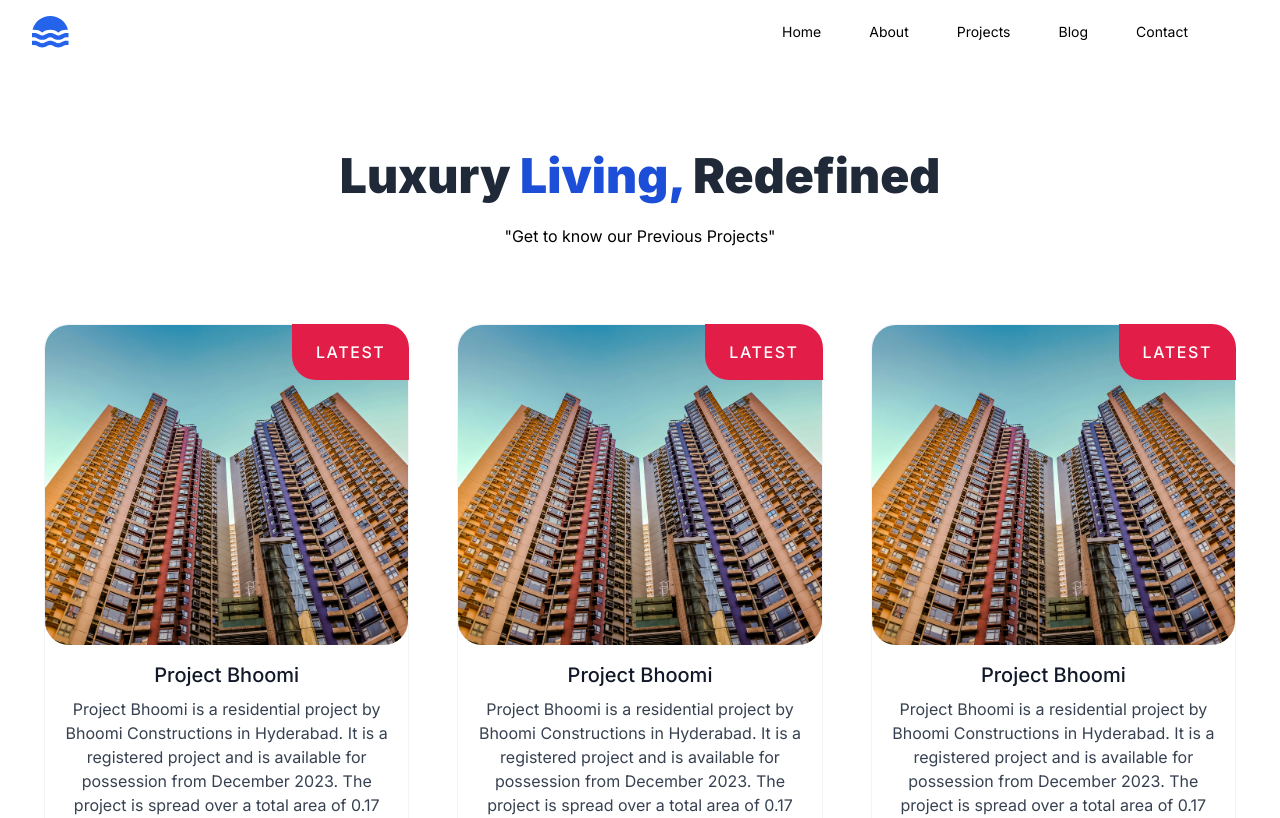
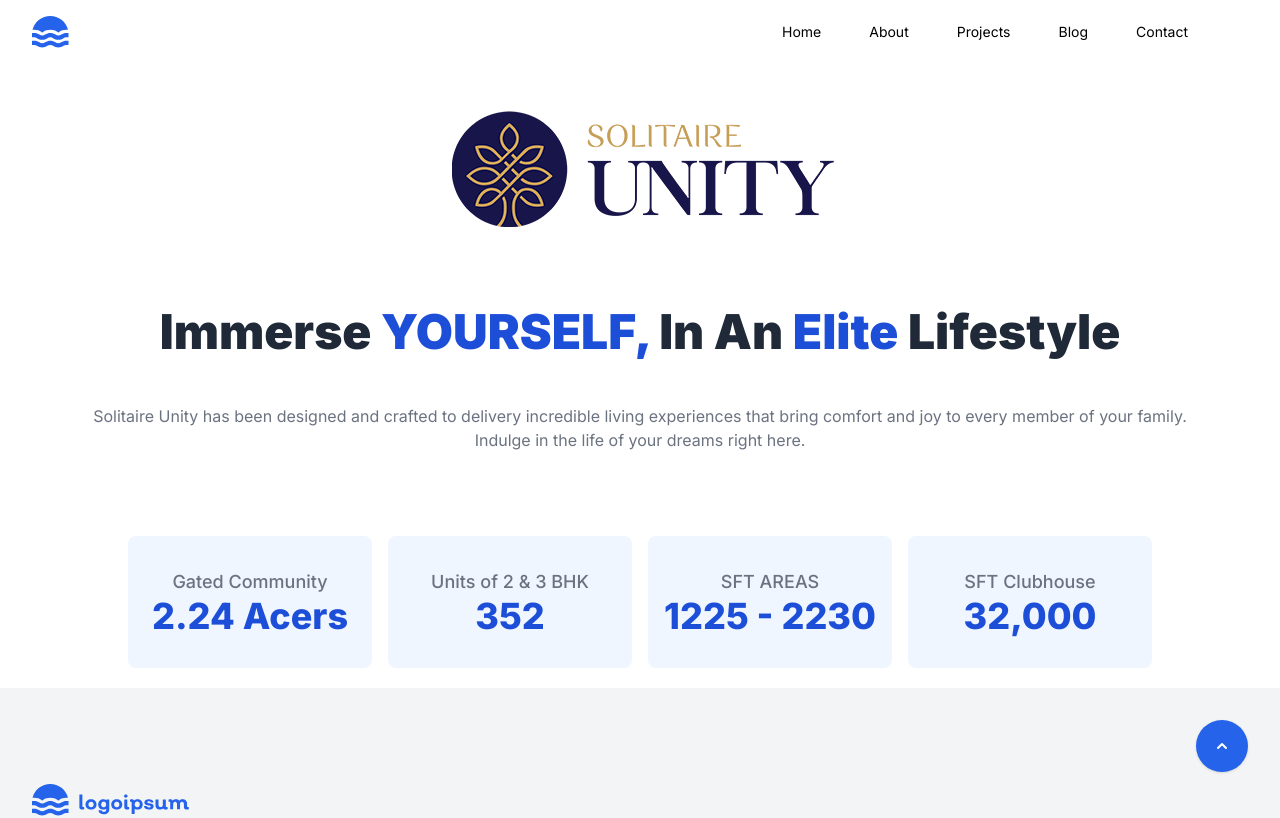
Before and after one commit to rohit27-2/technopolis, a Next.js app: page /projects in a window 1280 px wide. Shown: the top 818 px of the page. Built offline with nearby package versions, Linux system fonts and the light colour scheme.

Commit message:
New section

```diff
--- a/app/projects/page.jsx
+++ b/app/projects/page.jsx
@@ -8,104 +8,41 @@ function ProjectPage() {
             <Header />
             <div className='mt-8 '>
                 <div className='flex flex-col items-center' >
-                    <h1 className='mt-8 p-6 text-5xl font-black text-gray-800'>Luxury  <span className='text-blue-700'>Living, </span>Redefined </h1>
-                    <p >"Get to know our Previous Projects"</p>
+
+                    <img src="solitaire-logo.jpg" alt="" />
+
+                    <h1 className=' mt-8 p-6 md:p-8 text-5xl font-black text-gray-800'>Immerse  <span className='text-blue-700'>YOURSELF, </span>In An <span className='text-blue-700'>Elite</span> Lifestyle </h1>
+                    <center>
+                        <p className='px-10 py-4 text-gray-500'>Solitaire Unity has been designed and crafted to delivery incredible living experiences that bring comfort and joy to every member of your family. <br /> Indulge in the life of your dreams right here.</p>
+                    </center>
                 </div >
-                <div className='grid grid-cols-1 gap-2 sm:grid-cols-2 lg:grid-cols-3 p-6'>
-                    <div className='flex  mt-8 p-5 '>
-                        <div className="relative block rounded-3xl border border-gray-100">
-                            <span
-                                className="absolute -right-px -top-px rounded-bl-3xl rounded-tr-3xl bg-rose-600 px-6 py-4 font-medium uppercase tracking-widest text-white"
-                            >
-                                Latest
-                            </span>
+                <div className="mt-8 sm:mt-12 px-20 mr-12 ml-12 py-5">
+                    <dl className="grid grid-cols-1 gap-4 sm:grid-cols-4">
+                        <div className="flex flex-col justify-between rounded-lg bg-blue-50 px-4 py-8 text-center">
+                            <dt className=" text-lg font-medium text-gray-500">Gated Community</dt>
 
-                            <img
-                                src="Project.jpg"
-                                alt=""
-                                className="h-80 w-full rounded-3xl object-cover"
-                            />
-
-                            <div className="p-4 text-center">
-                                <strong className="text-xl font-medium text-gray-900"> Project Bhoomi </strong>
-
-                                <p className="mt-2 text-pretty text-gray-700">
-
-                                    Project Bhoomi is a residential project by Bhoomi Constructions in Hyderabad. It is a registered project and is available for possession from December 2023. The project is spread over a total area of 0.17 acres of land. Project Bhoomi has a total of 1 tower. The construction is of 5 floors. An accommodation of 10 units has been provided.
-                                </p>
-
-                                {/* <button
-                                    className="mt-4 w-full block rounded-md border border-indigo-900 bg-indigo-900 px-5 py-3 text-sm font-medium uppercase tracking-widest text-white transition-colors hover:bg-white hover:text-indigo-900"
-                                >
-                                    <a href="/projects">View More</a>
-                                </button> */}
-                            </div>
+                            <dd className="text-3xl font-extrabold text-blue-700 md:text-4xl">2.24 Acers</dd>
                         </div>
 
-                    </div>
-                    <div className='flex mt-8 p-5 '>
-                        <div className="relative block rounded-3xl border border-gray-100">
-                            <span
-                                className="absolute -right-px -top-px rounded-bl-3xl rounded-tr-3xl bg-rose-600 px-6 py-4 font-medium uppercase tracking-widest text-white"
-                            >
-                                Latest
-                            </span>
+                        <div className="flex flex-col justify-between rounded-lg bg-blue-50 px-4 py-8 text-center">
+                            <dt className=" text-lg font-medium text-gray-500">Units of  2 & 3 BHK</dt>
 
-                            <img
-                                src="Project.jpg"
-                                alt=""
-                                className="h-80 w-full rounded-3xl object-cover"
-                            />
-
-                            <div className="p-4 text-center">
-                                <strong className="text-xl font-medium text-gray-900"> Project Bhoomi </strong>
-
-                                <p className="mt-2 text-pretty text-gray-700">
-
-                                    Project Bhoomi is a residential project by Bhoomi Constructions in Hyderabad. It is a registered project and is available for possession from December 2023. The project is spread over a total area of 0.17 acres of land. Project Bhoomi has a total of 1 tower. The construction is of 5 floors. An accommodation of 10 units has been provided.
-                                </p>
-
-                                {/* <button
-                                    className="mt-4 w-full block rounded-md border border-indigo-900 bg-indigo-900 px-5 py-3 text-sm font-medium uppercase tracking-widest text-white transition-colors hover:bg-white hover:text-indigo-900"
-                                >
-                                    <a href="/projects">View More</a>
-                                </button> */}
-                            </div>
+                            <dd className="text-3xl font-extrabold text-blue-700 md:text-4xl">352</dd>
                         </div>
 
-                    </div>
-                    <div className='flex  mt-8 p-5 '>
-                        <div className="relative block rounded-3xl border border-gray-100">
-                            <span
-                                className="absolute -right-px -top-px rounded-bl-3xl rounded-tr-3xl bg-rose-600 px-6 py-4 font-medium uppercase tracking-widest text-white"
-                            >
-                                Latest
-                            </span>
+                        <div className="flex flex-col justify-between rounded-lg bg-blue-50 px-4 py-8 text-center">
+                            <dt className=" text-lg font-medium text-gray-500">SFT AREAS</dt>
 
-                            <img
-                                src="Project.jpg"
-                                alt=""
-                                className="h-80 w-full rounded-3xl object-cover"
-                            />
+                            <dd className="text-3xl font-extrabold text-blue-700 md:text-4xl">1225 - 2230</dd>
+                        </div>
+                        <div className="flex flex-col justify-between rounded-lg bg-blue-50 px-4 py-8 text-center">
+                            <dt className="text-lg font-medium text-gray-500">SFT Clubhouse</dt>
 
-                            <div className="p-4 text-center">
-                                <strong className="text-xl font-medium text-gray-900"> Project Bhoomi </strong>
+                            <dd className="text-3xl font-extrabold text-blue-700 md:text-4xl">32,000</dd>
+                        </div>
+                    </dl>
+                </div>
 
-                                <p className="mt-2 text-pretty text-gray-700">
-
-                                    Project Bhoomi is a residential project by Bhoomi Constructions in Hyderabad. It is a registered project and is available for possession from December 2023. The project is spread over a total area of 0.17 acres of land. Project Bhoomi has a total of 1 tower. The construction is of 5 floors. An accommodation of 10 units has been provided.
-                                </p>
-
-                                {/* <button
-                                    className="mt-4 w-full block rounded-md border border-indigo-900 bg-indigo-900 px-5 py-3 text-sm font-medium uppercase tracking-widest text-white transition-colors hover:bg-white hover:text-indigo-900"
-                                >
-                                    <a href="/projects">View More</a>
-                                </button> */}
-                            </div>
-                        </div>
-
-                    </div>
-                </div>
 
 
 
```
Also changed, not shown: public/solitaire-logo.jpg (added).
